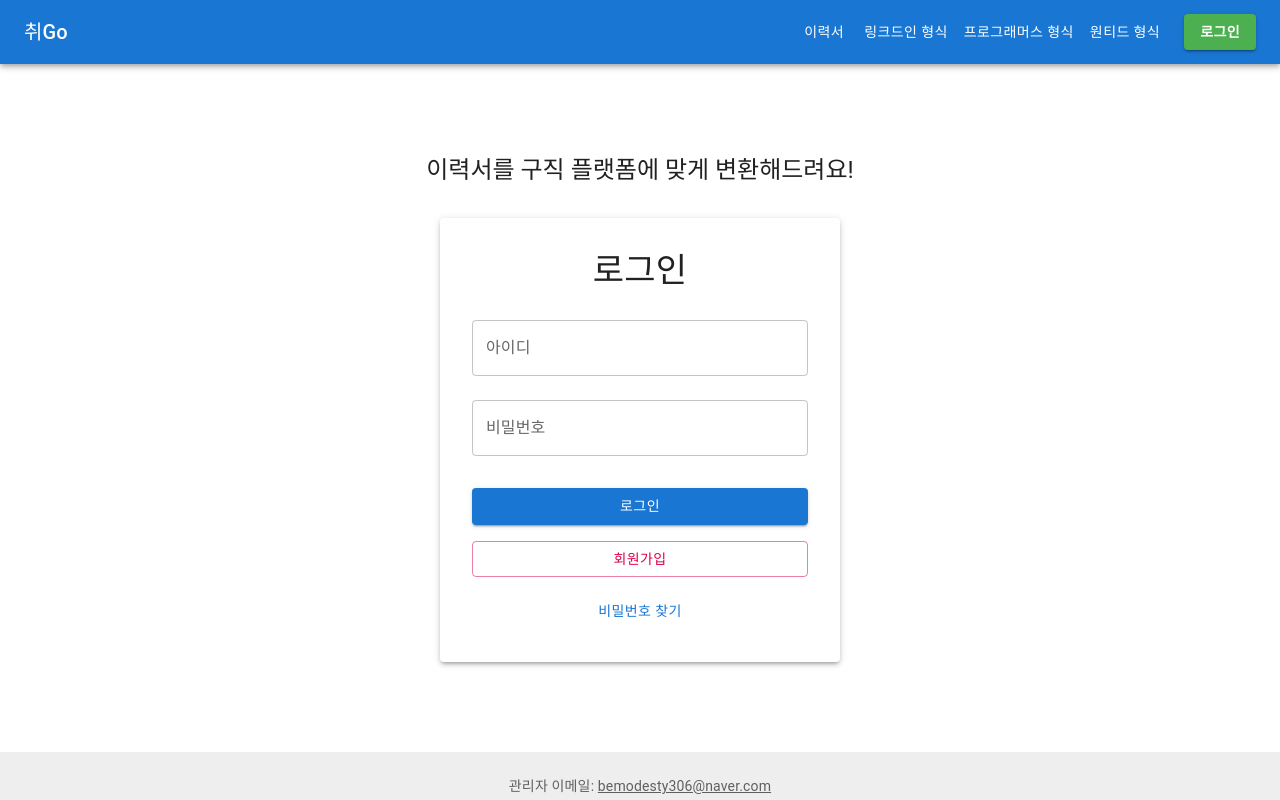
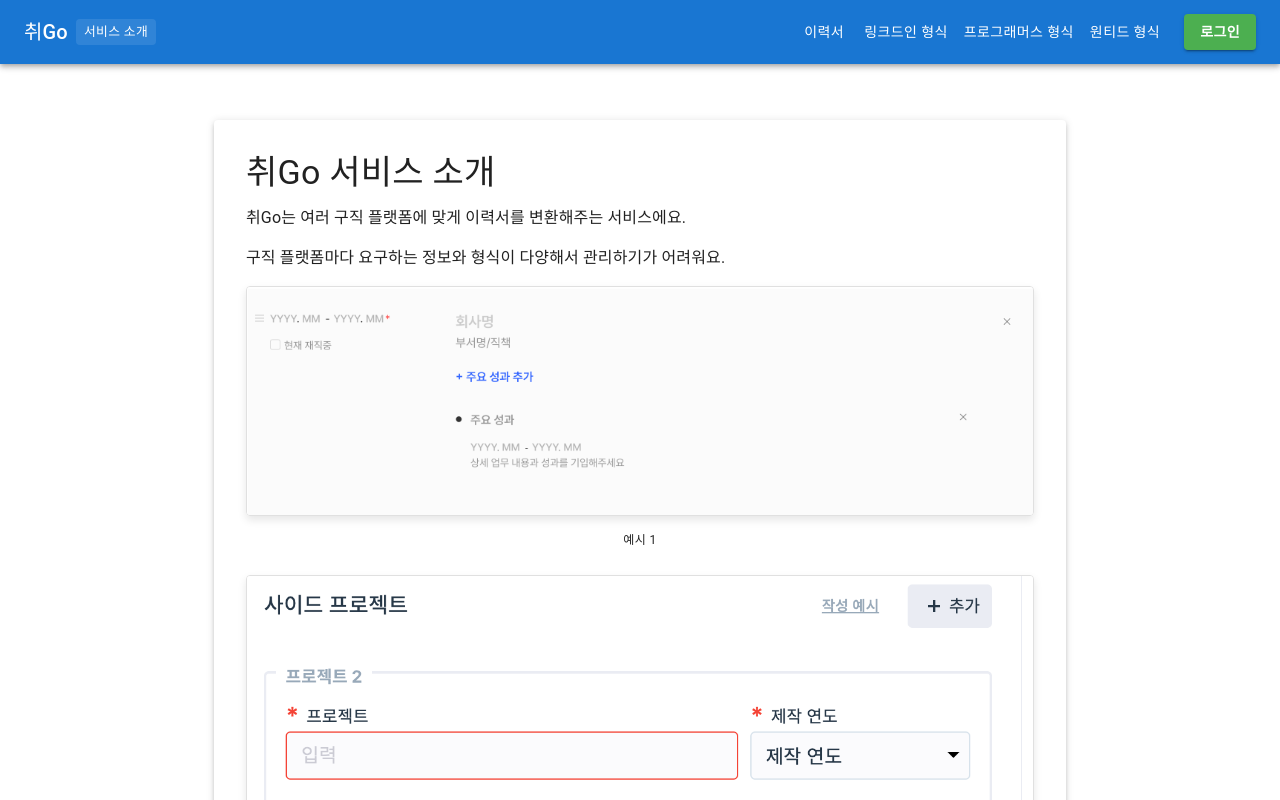
Before and after one commit to junho100/chee-go-web, a React (Create React App) app: page /service-intro in a window 1280 px wide. Before the commit this address led to /. Shown: the top 800 px of the page. Built offline with nearby package versions, Linux system fonts and the light colour scheme; no server answers.

Commit message:
Feat: add service intro header menu

```diff
--- a/src/components/ServiceIntro/ServiceIntro.js
+++ b/src/components/ServiceIntro/ServiceIntro.js
@@ -121,6 +121,17 @@ function ServiceIntro() {
     borderRadius: "4px",
   };
 
+  const handleResumeButtonClick = async () => {
+    const isLoggedIn = localStorage.getItem("token"); // 토큰 존재 여부로 로그인 상태 확인
+
+    if (isLoggedIn) {
+      await fetchAndStoreResumeData();
+      navigate("/resume");
+    } else {
+      navigate("/"); // 로그인 페이지로 리다이렉트
+    }
+  };
+
   return (
     <Container maxWidth="md">
       <Paper elevation={3} sx={{ p: 4, mt: 4, mb: 4 }}>
@@ -166,10 +177,7 @@ function ServiceIntro() {
             variant="contained"
             color="primary"
             size="large"
-            onClick={async () => {
-              await fetchAndStoreResumeData();
-              navigate("/resume");
-            }}
+            onClick={handleResumeButtonClick}
           >
             이력서 작성하러 가기
           </Button>
--- a/src/components/common/Header.js
+++ b/src/components/common/Header.js
@@ -27,13 +27,34 @@ const LogoutButton = styled(Button)({
   marginLeft: "16px",
 });
 
+// 서비스 소개 버튼을 위한 새로운 스타일 컴포넌트
+const IntroButton = styled(Button)({
+  backgroundColor: "rgba(255, 255, 255, 0.1)", // 반투명한 흰색
+  color: "#ffffff",
+  fontSize: "0.8rem",
+  fontWeight: "normal",
+  "&:hover": {
+    backgroundColor: "rgba(255, 255, 255, 0.2)", // 호버 시 약간 더 불투명한 흰색
+  },
+  padding: "2px 8px",
+  marginLeft: "8px",
+  borderRadius: "4px",
+  textTransform: "none", // 대문자 변환 방지
+});
+
 function Header() {
   const [isLoggedIn, setIsLoggedIn] = useState(false);
   const navigate = useNavigate();
   const location = useLocation();
 
   // 로그인이 필요하지 않은 경로들을 정의합니다.
-  const publicPaths = ["/", "/signup", "/forgot-password", "/reset-password"];
+  const publicPaths = [
+    "/",
+    "/signup",
+    "/forgot-password",
+    "/reset-password",
+    "/service-intro",
+  ];
 
   const checkLoginStatus = async () => {
     const token = localStorage.getItem("token");
@@ -87,10 +108,14 @@ function Header() {
           variant="h6"
           component={RouterLink}
           to="/"
-          sx={{ flexGrow: 1, textDecoration: "none", color: "inherit" }}
+          sx={{ textDecoration: "none", color: "inherit" }}
         >
           취Go
         </Typography>
+        <IntroButton component={RouterLink} to="/service-intro">
+          서비스 소개
+        </IntroButton>
+        <div style={{ flexGrow: 1 }}></div>
         <Button color="inherit" component={RouterLink} to="/resume">
           이력서
         </Button>
```
